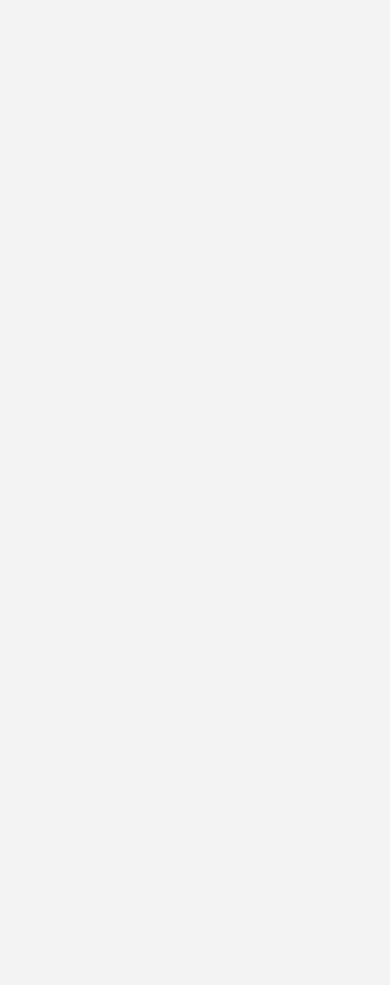
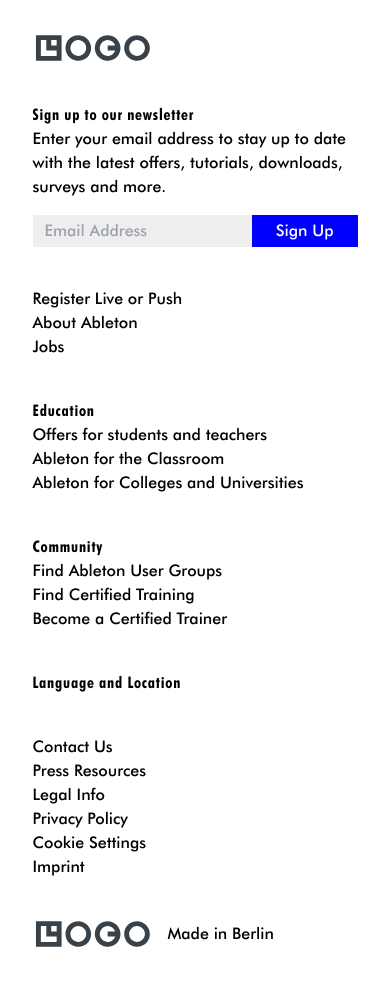
Before and after one commit to adangleterre/FrontEndPractice, a React (Vite) app in the folder Abbleton/: page / in a window 390 px wide. Shown: the part 3520-4505 px from the top of the page. Before the commit the page ends 3511 px from the top, so only its background shows below. Built offline with nearby package versions, Linux system fonts and the light colour scheme.

Commit message:
Add responsive structure for footer content

```diff
--- a/Abbleton/src/App.jsx
+++ b/Abbleton/src/App.jsx
@@ -3,6 +3,7 @@
 import TestimonialVideo from "./sections/TestimonialVideo"
 import AboutUs from "./sections/AboutUs"
 import Jobs from "./sections/Jobs"
+import Footer from "./sections/Footer"
 
 function App() {
 
@@ -21,6 +22,9 @@
       <section className="pb-12">
         <Jobs />
       </section>
+      <section className="border-t-2">
+        <Footer/>
+      </section>
     </main>
   )
 }
--- a/Abbleton/src/index.css
+++ b/Abbleton/src/index.css
@@ -1,6 +1,7 @@
 @font-face {
     font-family: 'Futura';
     src: url(assets/fonts/Futura.ttf) format(TrueType);
+    font-weight: 500;
 }
 
 @font-face {
@@ -29,3 +30,7 @@
 h1, h2 {
     @apply md:text-3xl text-xl
 }
+
+h3 {
+    @apply text-base font-bold tracking-wider
+}
--- /dev/null
+++ b/Abbleton/src/sections/Footer.jsx
@@ -0,0 +1,69 @@
+import BrandLogo from "../components/BrandLogo"
+import InputCombo from "../components/InputCombo"
+
+function Footer() {
+    return (
+        <footer className="flex flex-col w-10/12 gap-10 py-10 mx-auto">
+            <div className="w-full">
+                <BrandLogo />
+            </div>
+            <div className="flex flex-col gap-10 flex-nowrap lg:flex-row-reverse">
+                <div className="lg:w-1/3">
+                    <label>
+                        <h3>Sign up to our newsletter</h3>
+                        <p>Enter your email address to stay up to date with the latest offers, tutorials, downloads, surveys and more.</p>
+                    </label>
+                    <form className="mt-4">
+                        <InputCombo />
+                    </form>
+                </div>
+                <div className="lg:w-1/3">
+                    <ul>
+                        <li>Register Live or Push</li>
+                        <li>About Ableton</li>
+                        <li>Jobs</li>
+                    </ul>
+                </div>
+                <div className="lg:w-1/3">
+                    <h3>Education</h3>
+                    <ul>
+                        <li>Offers for students and teachers</li>
+                        <li>Ableton for the Classroom</li>
+                        <li>Ableton for Colleges and Universities</li>
+                    </ul>
+                </div>
+            </div>
+            <div className="flex flex-col gap-10 flex-nowrap lg:flex-row">
+                <div className="lg:w-1/3">
+                    <h3>Community</h3>
+                    <ul>
+                        <li>Find Ableton User Groups</li>
+                        <li>Find Certified Training</li>
+                        <li>Become a Certified Trainer</li>
+                    </ul>
+                </div>
+                <div className="lg:w-2/3">
+                    <h3>Language and Location</h3>
+                </div>
+            </div>
+            <div className="flex flex-col gap-10 flex-nowrap lg:flex-row lg:justify-between">
+                <div>
+                    <ul className="flex flex-col lg:flex-row">
+                        <li>Contact Us</li>
+                        <li>Press Resources</li>
+                        <li>Legal Info</li>
+                        <li>Privacy Policy</li>
+                        <li>Cookie Settings</li>
+                        <li>Imprint</li>
+                    </ul>
+                </div>
+                <div className="flex items-center gap-4 lg:flex-row-reverse">
+                    <BrandLogo />
+                    <p>Made in Berlin</p>
+                </div>
+            </div>
+        </footer>
+    )
+}
+
+export default Footer
```
